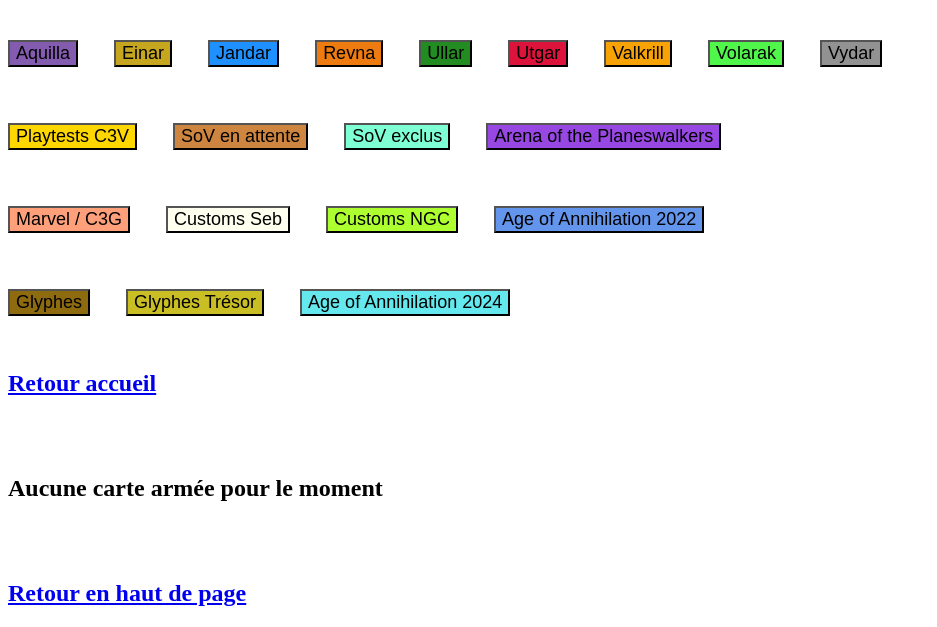
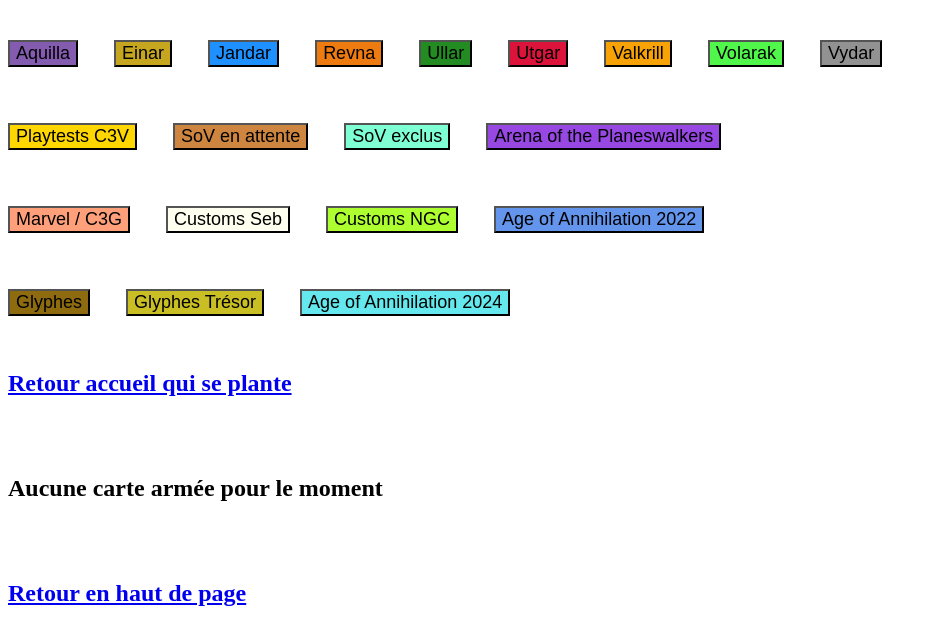
Before and after one commit to Seb9001/Heroscape, a plain HTML site: page Revna.html in a window 1280 px wide. Shown: the part 703-1330 px from the top of the page, without its empty margins (0-937 px from the left). Drawn offline with Linux system fonts and the light colour scheme.

Commit message:
Update Revna.html

```diff
--- a/Revna.html
+++ b/Revna.html
@@ -33,7 +33,7 @@
 <a href="Tresor.html"><button style="background-color:rgb(201, 190, 36);font-size: large;">Glyphes Trésor</button></a>&#160 &#160 &#160
 <a href="Annihil 2.html"><button style="background-color:rgb(100, 232, 237);font-size: large;">Age of Annihilation 2024</button></a>&#160 &#160 &#160
 <br><br><br>
-<a href="Heroscape.html">Retour accueil</a>
+<a href="Heroscape.html">Retour accueil qui se plante</a>
 <br><br><br>
   <p><b>Aucune carte armée pour le moment</b></p>
   <br><br>
```
